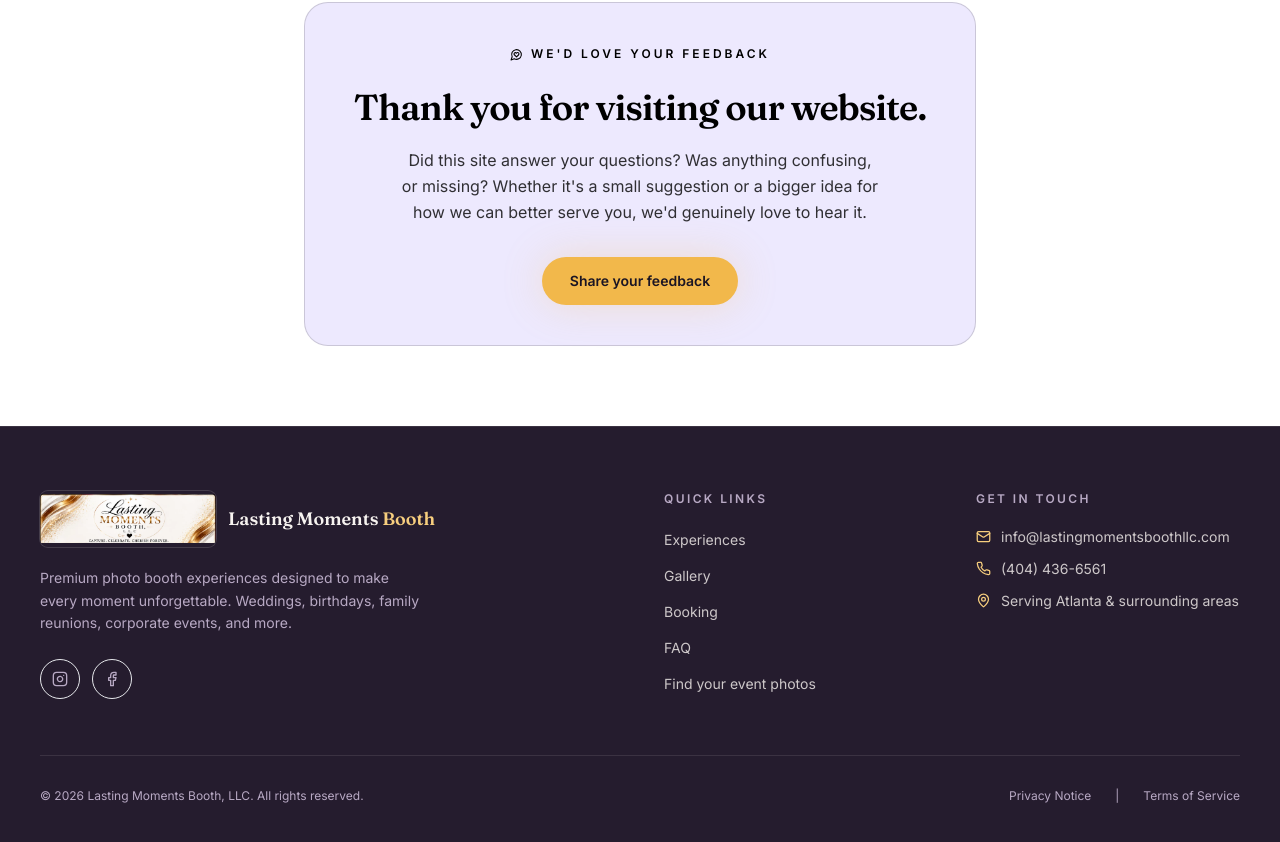
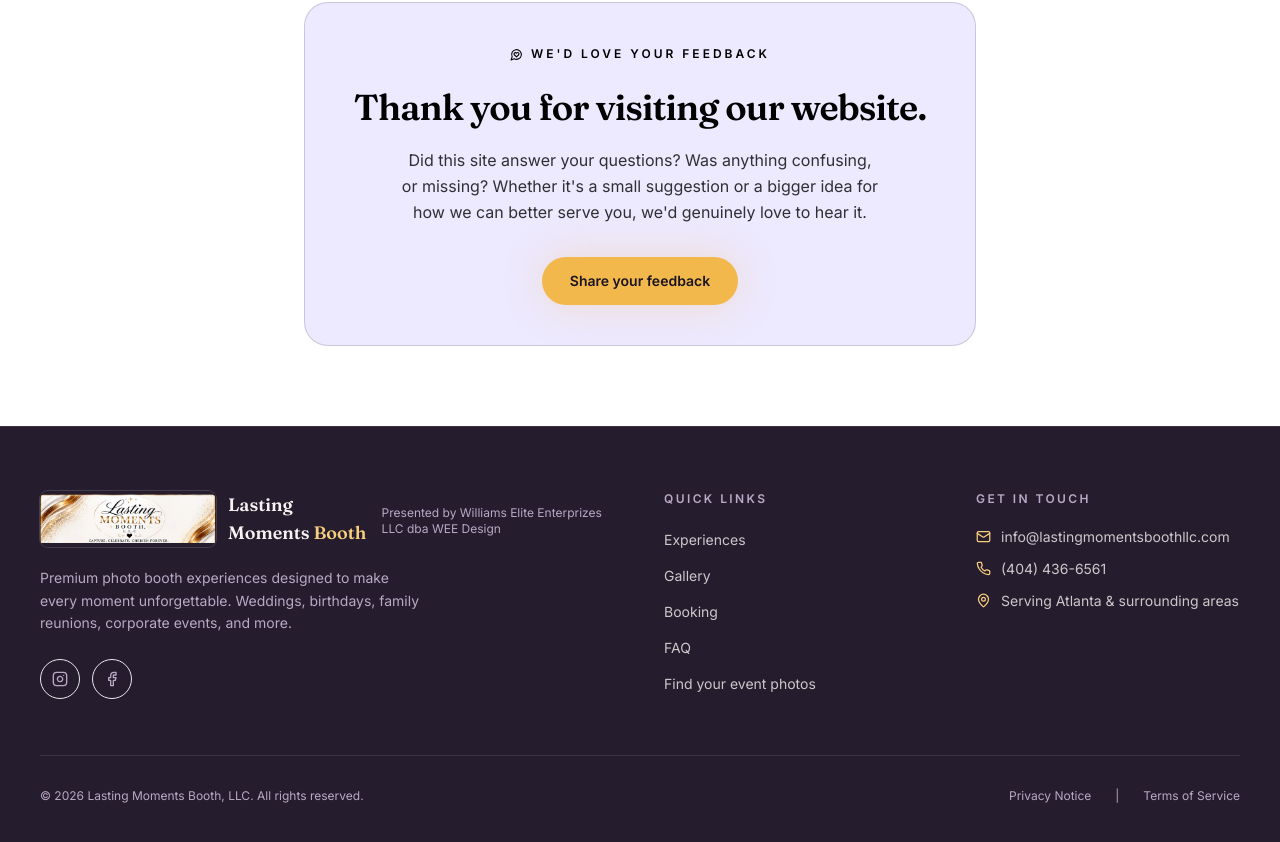
Before and after one commit to gs13slw/photobooth-website, a Next.js app: page / in a window 1280 px wide. Shown: the part 5931-6773 px from the top of the page. Built offline with nearby package versions, Linux system fonts and the light colour scheme.

Commit message:
Add Williams Elite Enterprizes LLC dba WEE Design to footer

```diff
--- a/components/Footer.tsx
+++ b/components/Footer.tsx
@@ -36,6 +36,9 @@ export default function Footer() {
                 Lasting Moments
                 <span className="text-flash-soft"> Booth</span>
               </span>
+              <p className="text-xs text-muted mt-1">
+  Presented by Williams Elite Enterprizes LLC dba WEE Design
+</p>
             </a>
             <p className="mt-5 max-w-sm text-sm leading-relaxed text-muted">
               Premium photo booth experiences designed to make every moment
```
